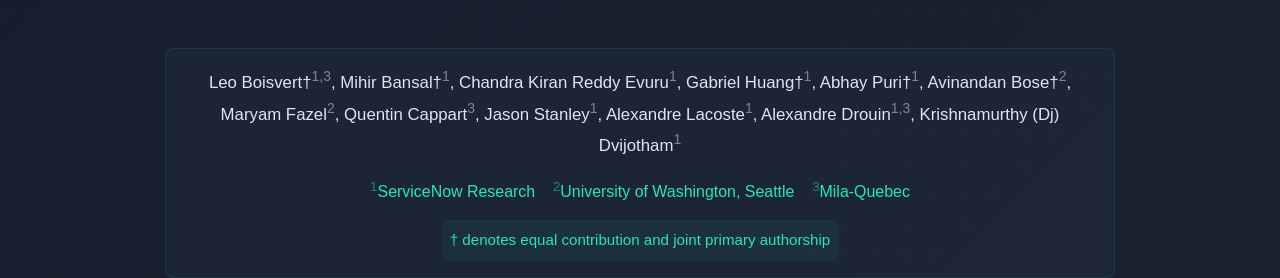
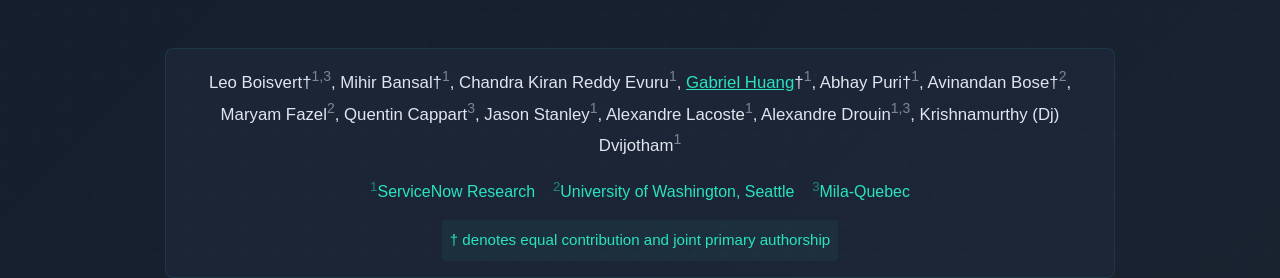
Before and after one commit to ServiceNow/DoomArena, a plain HTML site: page index.html in a window 1280 px wide. Shown: the part 260-538 px from the top of the page. Drawn offline with Linux system fonts and the light colour scheme; a web font is replaced by a local one.

Commit message:
link to author

```diff
--- a/index.html
+++ b/index.html
@@ -1659,7 +1659,7 @@
     <div class="header-tagline">A Framework for Testing AI Agents <br>Against Evolving Security Threats</div>
     <div class="authors" style="line-height: 1.6;">
       <div style="margin-bottom: 1rem;">
-        Leo Boisvert†<sup>1,3</sup>, Mihir Bansal†<sup>1</sup>, Chandra Kiran Reddy Evuru<sup>1</sup>, Gabriel Huang†<sup>1</sup>, Abhay Puri†<sup>1</sup>,
+        Leo Boisvert†<sup>1,3</sup>, Mihir Bansal†<sup>1</sup>, Chandra Kiran Reddy Evuru<sup>1</sup>, <a href="https://gabrielhuang.github.io/">Gabriel Huang</a>†<sup>1</sup>, Abhay Puri†<sup>1</sup>,
         Avinandan Bose†<sup>2</sup>, Maryam Fazel<sup>2</sup>, Quentin Cappart<sup>3</sup>,
         Jason Stanley<sup>1</sup>, Alexandre Lacoste<sup>1</sup>, Alexandre Drouin<sup>1,3</sup>, Krishnamurthy (Dj) Dvijotham<sup>1</sup>
       </div>
```
